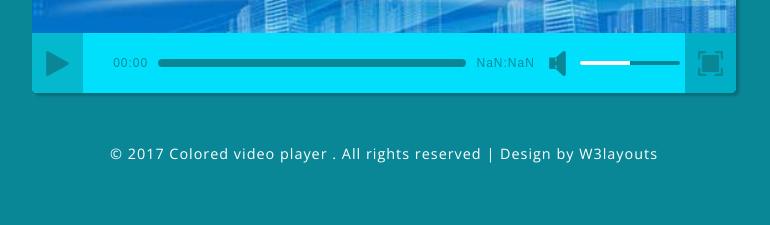
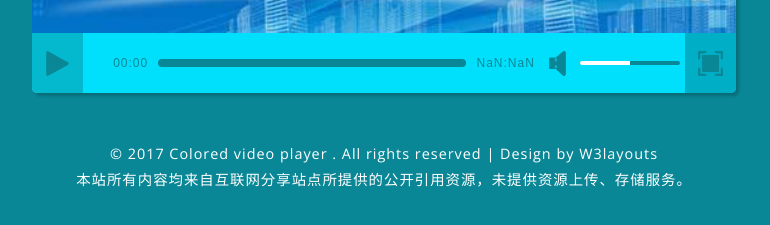
Before and after one commit to zw9346/live, a plain HTML site: page index.html in a window 1280 px wide. Shown: the part 507-732 px from the top of the page, without its empty margins (256-1026 px from the left). Drawn offline with nearby package versions, Linux system fonts and the light colour scheme.

Commit message:
Update index.html

```diff
--- a/index.html
+++ b/index.html
@@ -304,6 +304,7 @@ License URL: http://creativecommons.org/licenses/by/3.0/
 	<!-- copyright -->
 	<div class="copy-agileits">
 		<p>© 2017 Colored video player . All rights reserved | Design by <a href="http://w3layouts.com/" target="_blank">W3layouts</a></p>
+		<p>本站所有内容均来自互联网分享站点所提供的公开引用资源，未提供资源上传、存储服务。</a></p>
 	</div>
 	<!-- //copyright -->
 </body>
```
